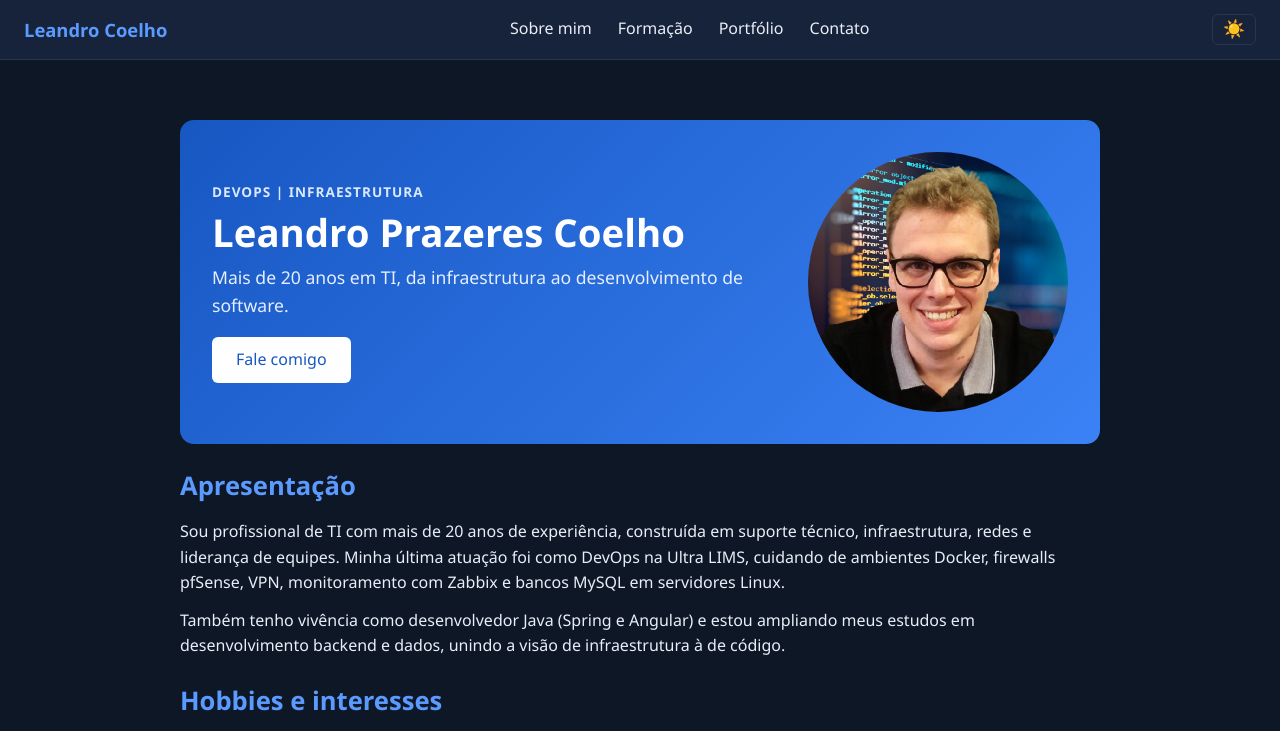
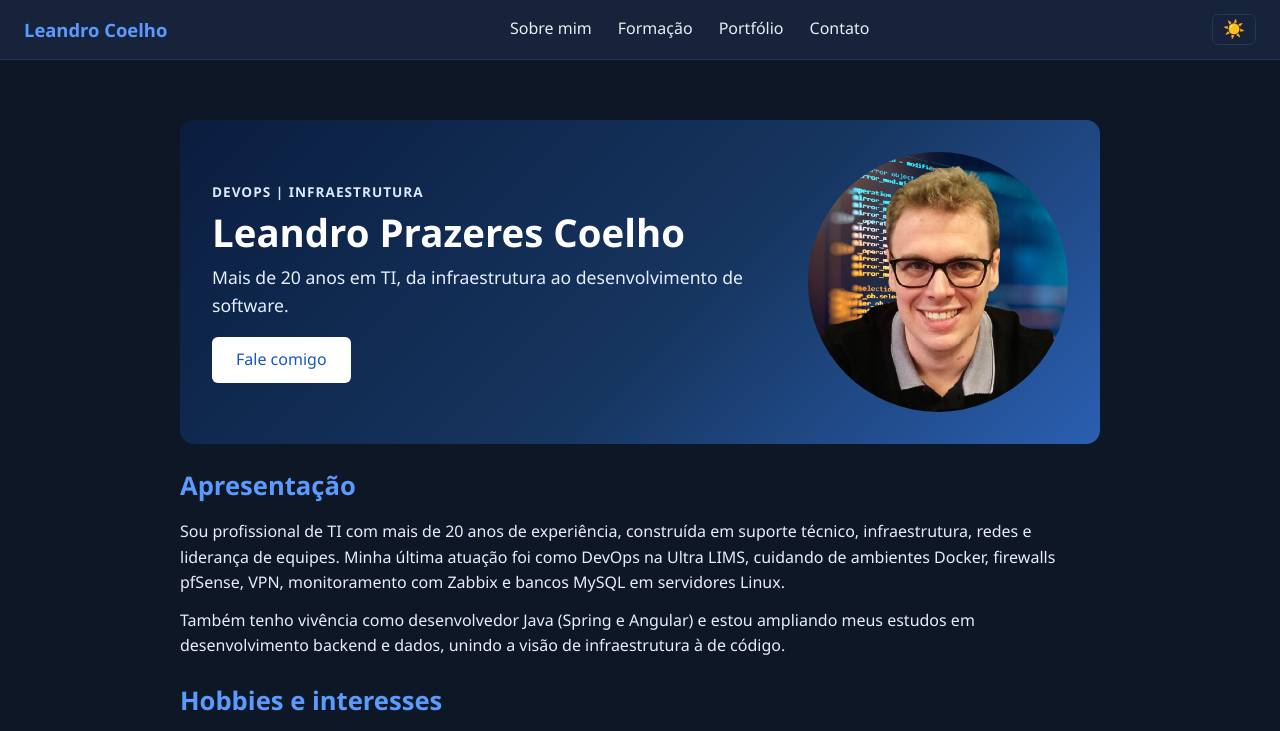
Before and after one commit to devLeandroCoelho/leandrocoelho-portfolio, a plain HTML site: page index.html in a window 1280 px wide. Both pictures are taken after a click on the button "Alternar tema claro/escuro". Shown: the top 731 px of the page. Drawn offline with Linux system fonts and the light colour scheme.

Commit message:
Mudando o degrade do hero

```diff
--- a/css/style.css
+++ b/css/style.css
@@ -174,11 +174,16 @@ a {
   justify-content: space-between;
   gap: 30px;
   /* degradê azul no fundo do hero */
-  background: linear-gradient(135deg, #1757c2 0%, #3b82f6 100%);
+  background: linear-gradient(135deg, #0b2e6f 0%, #1757c2 55%, #4da3ff 100%);
   color: #fff;
   padding: 32px;
   border-radius: 14px;
   margin-bottom: 10px;
+}
+
+/* no tema escuro o degradê fica mais discreto */
+body.escuro .hero {
+  background: linear-gradient(135deg, #0a1d3f 0%, #16355f 55%, #2a5fb0 100%);
 }
 
 /* o texto pega o espaço que sobra ao lado da foto */
--- a/index.html
+++ b/index.html
@@ -8,7 +8,7 @@
     <meta name="description" content="Portfólio de Leandro Prazeres Coelho - DevOps e Infraestrutura">
     <title>Leandro Prazeres Coelho | DevOps</title>
     <!-- o ?v=3 força o navegador a baixar a versão nova do arquivo -->
-    <link rel="stylesheet" href="css/style.css?v=3">
+    <link rel="stylesheet" href="css/style.css?v=4">
 </head>
 
 <body>
```
